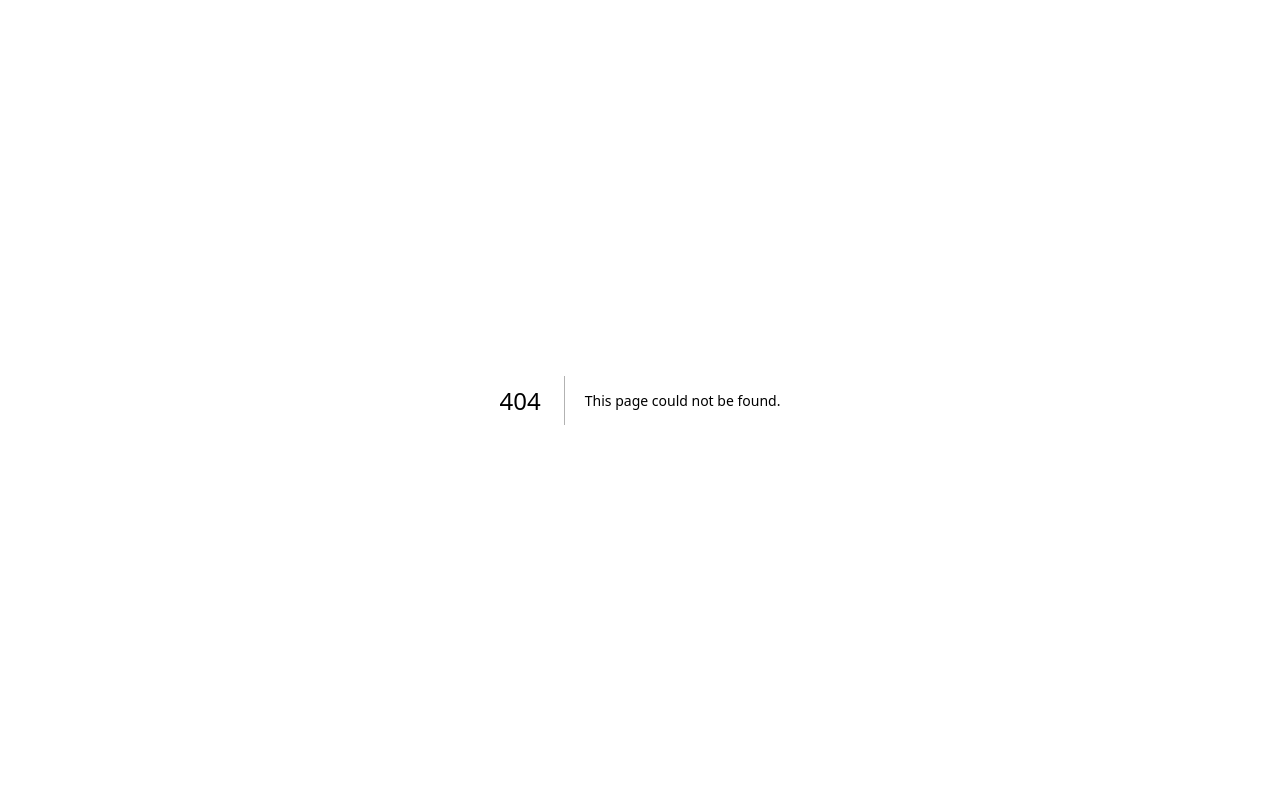
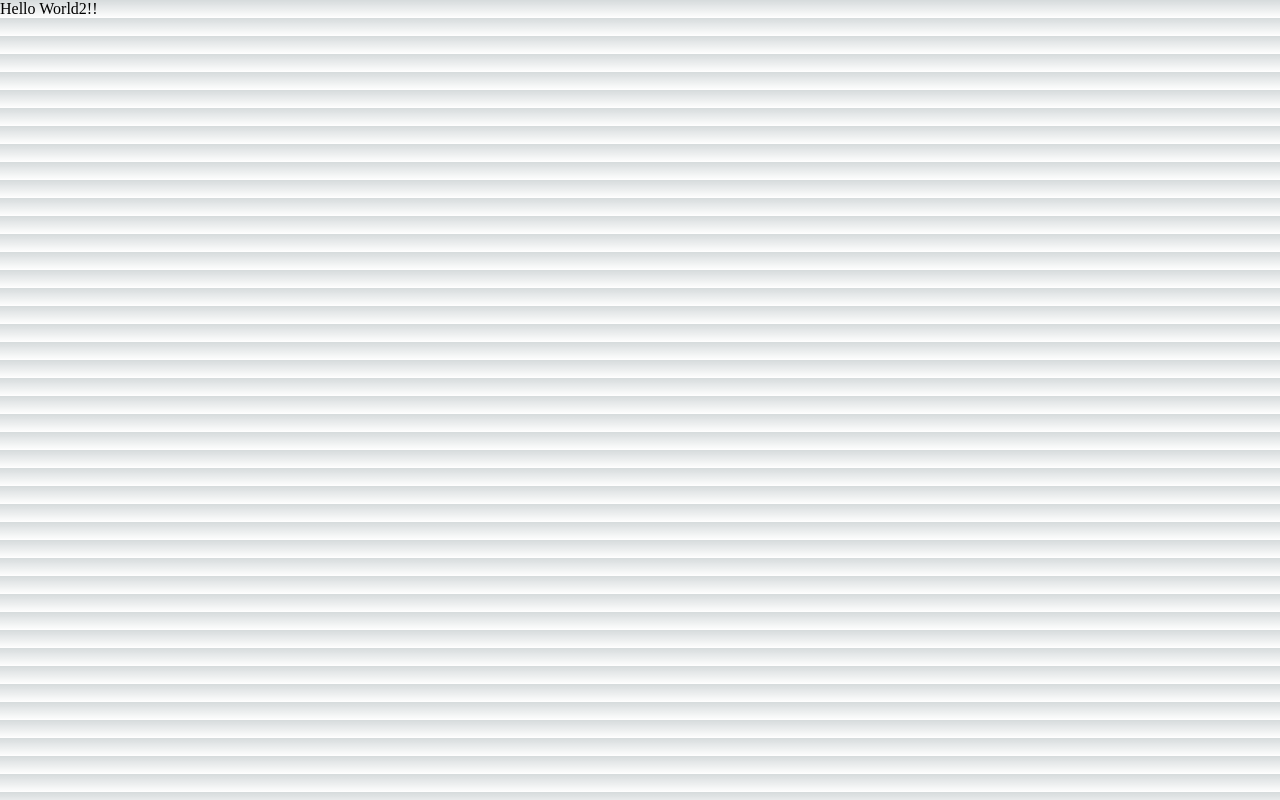
Before and after one commit to mikan3rd/zen-gpt-test, a Next.js app: page /test in a window 1280 px wide. Before the commit this address had no page. Built offline with nearby package versions, Linux system fonts and the light colour scheme.

Commit message:
chore: add langchain to package.json

```diff
--- a/package.json
+++ b/package.json
@@ -14,6 +14,7 @@
     "@types/react-dom": "18.0.11",
     "eslint": "8.38.0",
     "eslint-config-next": "13.3.0",
+    "langchain": "^0.0.59",
     "next": "13.3.0",
     "react": "18.2.0",
     "react-dom": "18.2.0",
--- /dev/null
+++ b/src/components/pages/test.tsx
@@ -0,0 +1,11 @@
+import { OpenAI } from "langchain/llms/openai";
+
+export const TestPage = () => {
+  return (
+    <>
+      <main>
+        Hello World2!!
+      </main>
+    </>
+  )
+}
--- /dev/null
+++ b/src/pages/test.tsx
@@ -0,0 +1,17 @@
+import Head from 'next/head'
+
+import { TestPage } from '@/components/pages/test'
+
+ const Test = () => {
+  return (
+    <>
+      <Head>
+        <title>Zen GPT</title>
+      </Head>
+      <TestPage />
+    </>
+  )
+}
+
+
+export default Test
```
Also changed, not shown: 1 other file (tests, documents, lock files or other folders).
